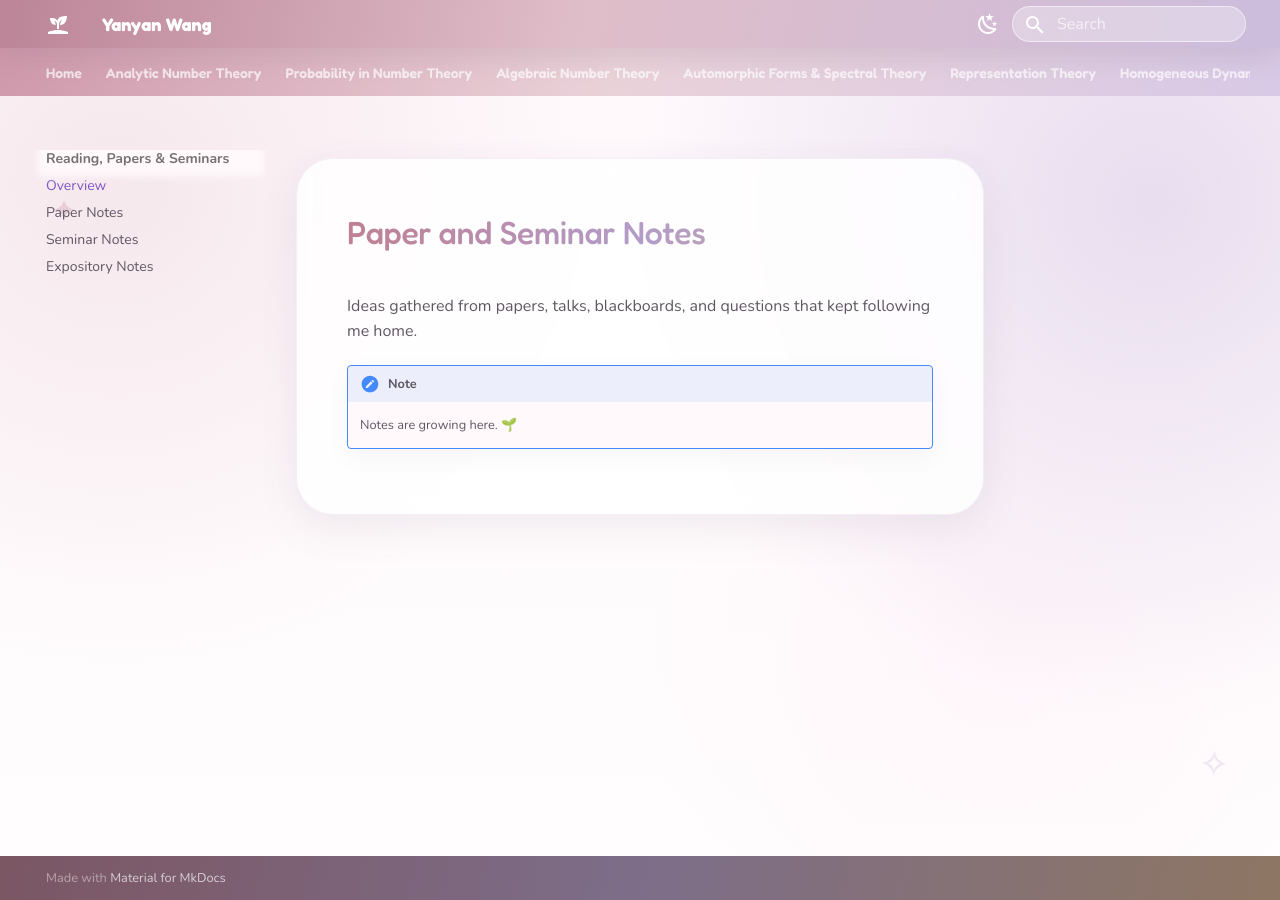
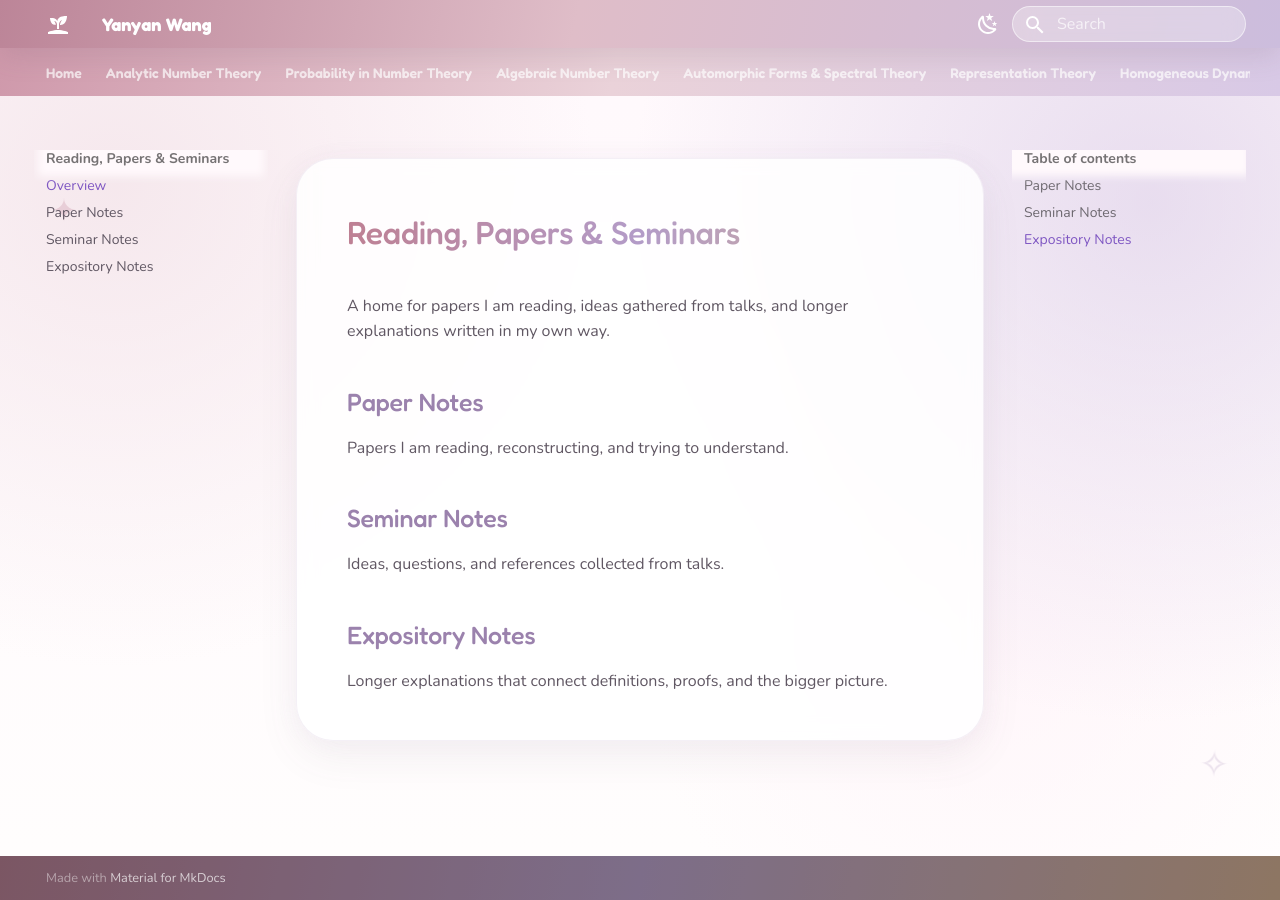
Before and after one commit to yanyanwang-math/yanyanwang-math.github.io, an MkDocs documentation site: the page built from docs/papers/index.md, in a window 1280 px wide. Built offline with MkDocs 1.6.1 and Material for MkDocs 9.7.7, drawn with Linux system fonts in a browser that asks for light colours.

Commit message:
Add files via upload

```diff
--- a/docs/papers/index.md
+++ b/docs/papers/index.md
@@ -1,8 +1,16 @@
-# Paper and Seminar Notes
+# Reading, Papers & Seminars
 
-Ideas gathered from papers, talks, blackboards, and questions that kept
-following me home.
+A home for papers I am reading, ideas gathered from talks, and longer explanations
+written in my own way.
 
-!!! note
+## Paper Notes
 
-    Notes are growing here. 🌱
+Papers I am reading, reconstructing, and trying to understand.
+
+## Seminar Notes
+
+Ideas, questions, and references collected from talks.
+
+## Expository Notes
+
+Longer explanations that connect definitions, proofs, and the bigger picture.
```
